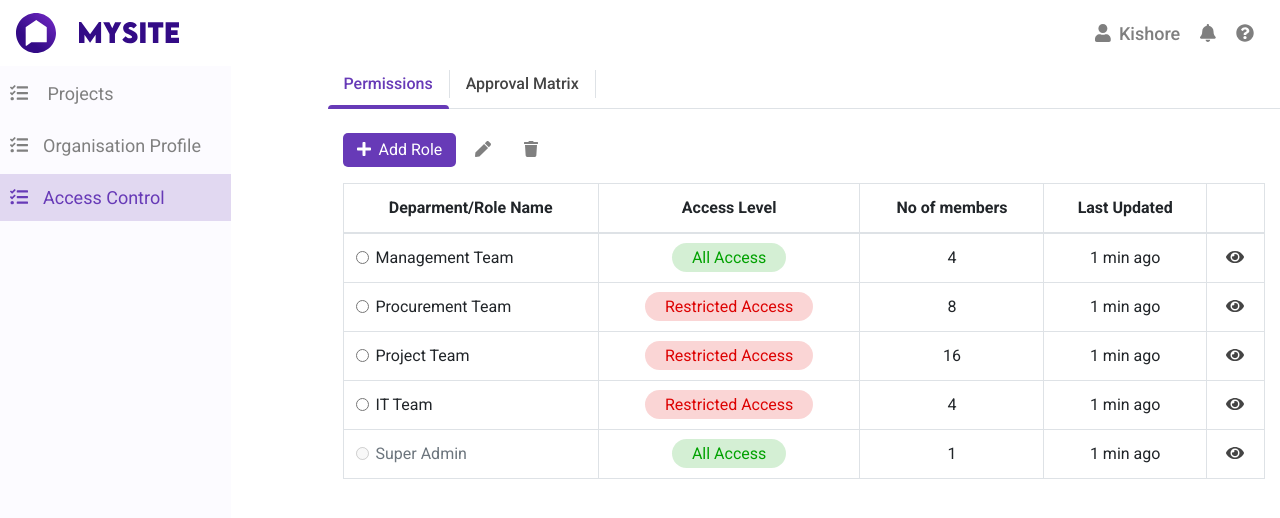
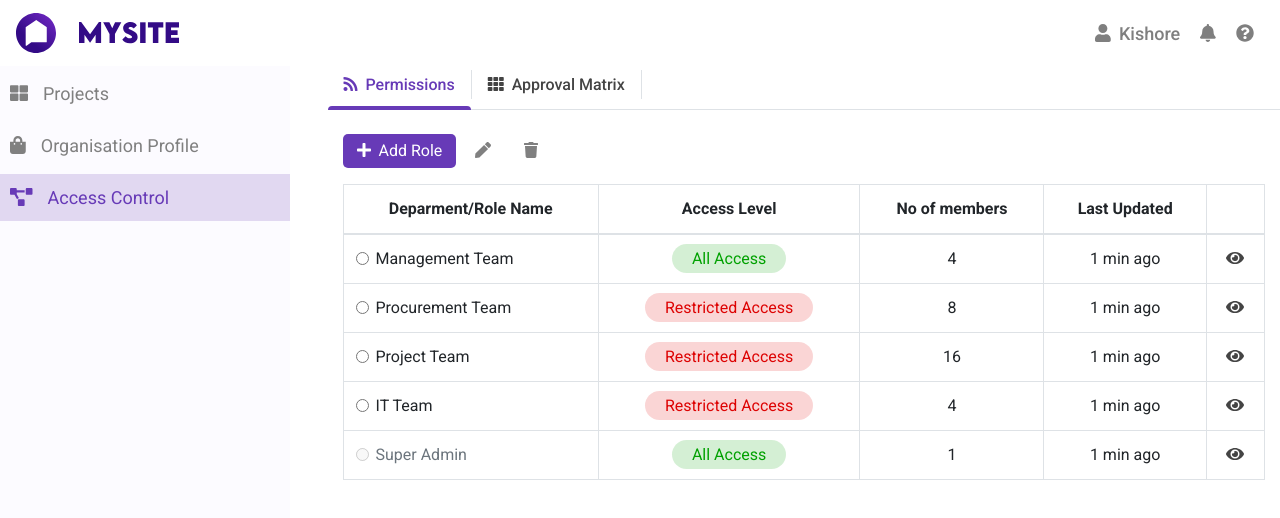
Before and after one commit to hossainrabbi/ui-design, a React (Create React App) app: page /accessControl in a window 1280 px wide. Shown: the top 518 px of the page. Built offline with nearby package versions, Linux system fonts and the light colour scheme.

Commit message:
some icons changes

```diff
--- a/src/components/AccessControlDetails.js
+++ b/src/components/AccessControlDetails.js
@@ -5,7 +5,7 @@ import Sidebar from './Sidebar';
 
 const AccessControlDetails = () => {
     return (
-        <Row>
+        <Row className="access-control-details">
             <Col md={3}>
                 <div className="position-relative">
                     <Sidebar />
--- a/src/components/Sidebar.js
+++ b/src/components/Sidebar.js
@@ -1,4 +1,8 @@
-import { faTasks } from '@fortawesome/free-solid-svg-icons';
+import {
+    faProjectDiagram,
+    faShoppingBag,
+    faThLarge,
+} from '@fortawesome/free-solid-svg-icons';
 import { FontAwesomeIcon } from '@fortawesome/react-fontawesome';
 import React from 'react';
 import { NavLink } from 'react-router-dom';
@@ -13,7 +17,8 @@ const Sidebar = () => {
                         to="/projects"
                         activeClassName="sidebar-active"
                     >
-                        <FontAwesomeIcon icon={faTasks} /> <span>Projects</span>
+                        <FontAwesomeIcon icon={faThLarge} />
+                        <span>Projects</span>
                     </NavLink>
                 </li>
                 <li>
@@ -22,7 +27,7 @@ const Sidebar = () => {
                         to="/organisationProfile"
                         activeClassName="sidebar-active"
                     >
-                        <FontAwesomeIcon icon={faTasks} />
+                        <FontAwesomeIcon icon={faShoppingBag} />
                         <span>Organisation Profile</span>
                     </NavLink>
                 </li>
@@ -32,7 +37,7 @@ const Sidebar = () => {
                         to="/accessControl"
                         activeClassName="sidebar-active"
                     >
-                        <FontAwesomeIcon icon={faTasks} />
+                        <FontAwesomeIcon icon={faProjectDiagram} />
                         <span>Access Control</span>
                     </NavLink>
                 </li>
--- a/src/index.css
+++ b/src/index.css
@@ -107,6 +107,7 @@ a {
     height: 100vh;
     position: fixed;
     left: 0;
+    width: 290px;
 }
 
 .sidebar-link {
@@ -169,12 +170,23 @@ a {
     border-top-left-radius: var(--radius);
 }
 
-/* .tabs-item .nav-link::before {
+.tabs-item .nav-link:first-child::before {
     font-family: 'Font Awesome 5 Free';
     font-weight: 900;
-    content: '\f007';
+    content: '\f09e';
     margin-right: 8px;
-} */
+}
+
+.tabs-item .nav-link:last-child::before {
+    font-family: 'Font Awesome 5 Free';
+    font-weight: 900;
+    content: '\f00a';
+    margin-right: 8px;
+}
+
+.role-detail .tabs-item .nav-link::before {
+    content: '';
+}
 
 /* Role Detail Component */
 .role-detail a {
```
